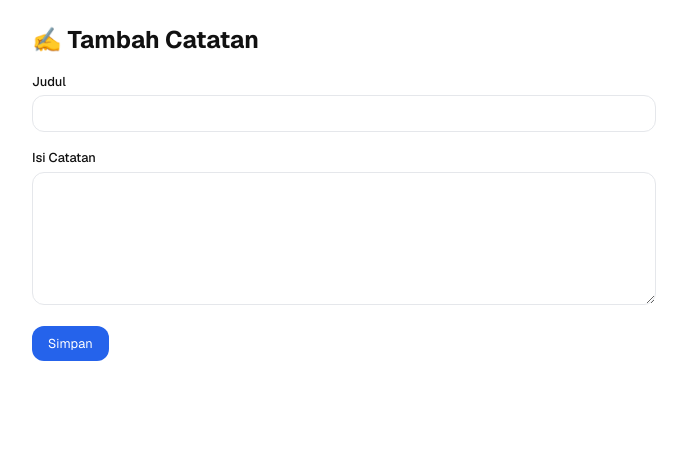
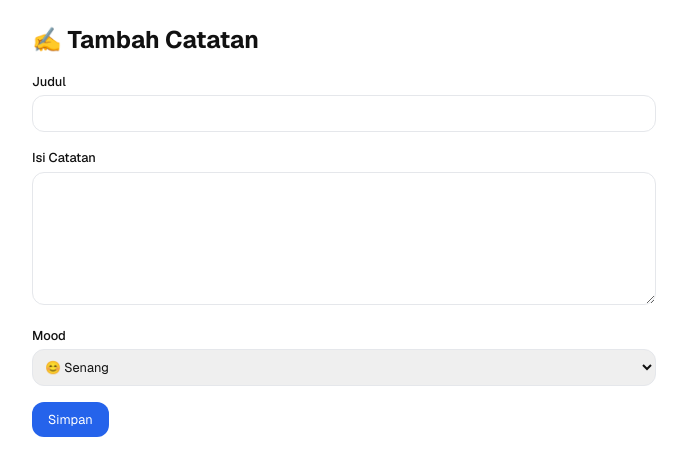
Before and after one commit to K1mc4n/MyDiary, a Next.js app: page /diary/new in a window 1280 px wide. Shown: the top 476 px of the page, without its empty margins (296-983 px from the left). Built offline with nearby package versions, Linux system fonts and the light colour scheme; no server answers; what @coinbase/onchainkit would draw is missing.

Commit message:
Update page.tsx

```diff
--- a/app/diary/new/page.tsx
+++ b/app/diary/new/page.tsx
@@ -7,6 +7,7 @@ export default function NewDiaryPage() {
   const router = useRouter();
   const [title, setTitle] = useState("");
   const [content, setContent] = useState("");
+  const [mood, setMood] = useState("😊");
 
   const handleSubmit = (e: React.FormEvent) => {
     e.preventDefault();
@@ -20,6 +21,7 @@ export default function NewDiaryPage() {
       id: Date.now().toString(),
       title,
       content,
+      mood,
       date: new Date().toLocaleDateString("id-ID", {
         day: "2-digit",
         month: "long",
@@ -62,6 +64,20 @@ export default function NewDiaryPage() {
           />
         </div>
 
+        <div>
+          <label className="block mb-1 font-medium">Mood</label>
+          <select
+            value={mood}
+            onChange={(e) => setMood(e.target.value)}
+            className="w-full p-2 border rounded-xl focus:outline-none focus:ring-2 focus:ring-blue-500"
+          >
+            <option value="😊">😊 Senang</option>
+            <option value="😐">😐 Biasa</option>
+            <option value="😔">😔 Sedih</option>
+            <option value="😡">😡 Marah</option>
+          </select>
+        </div>
+
         <button
           type="submit"
           className="bg-blue-600 text-white px-4 py-2 rounded-xl hover:bg-blue-700"
```
